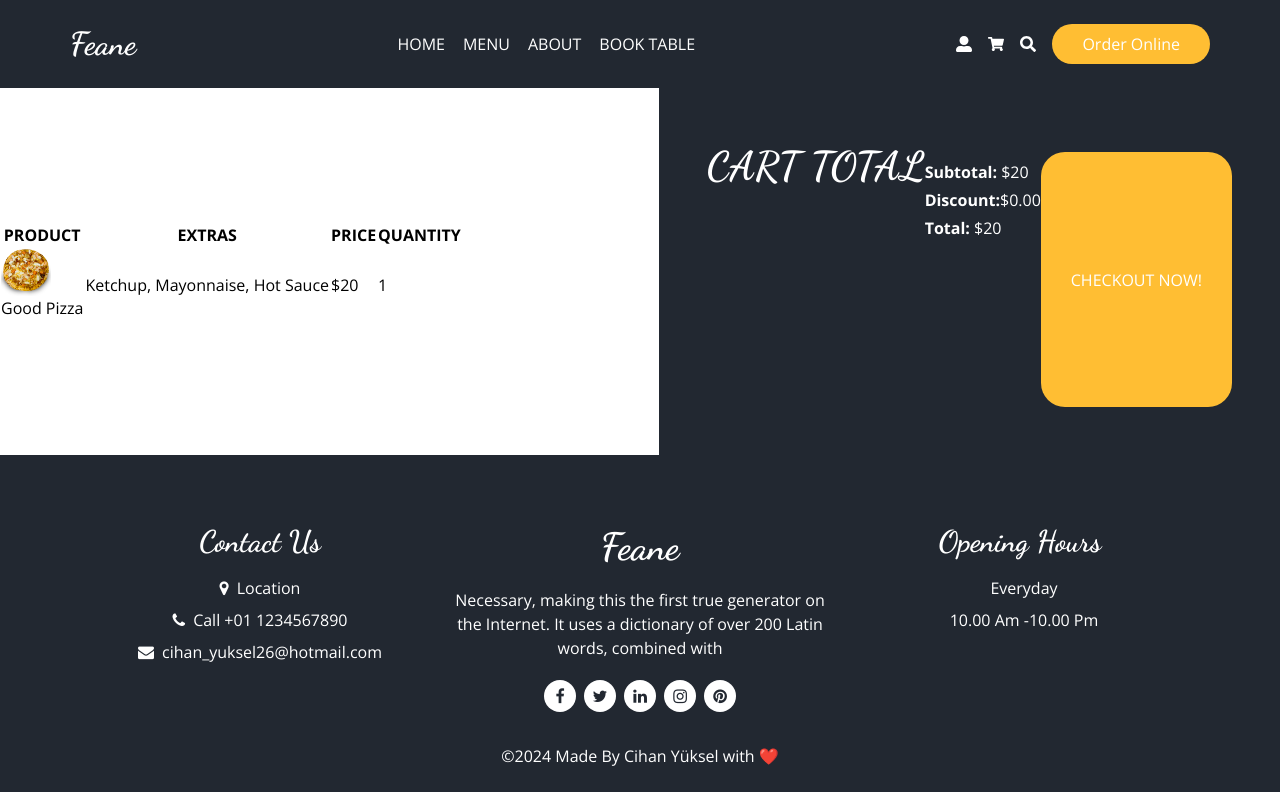
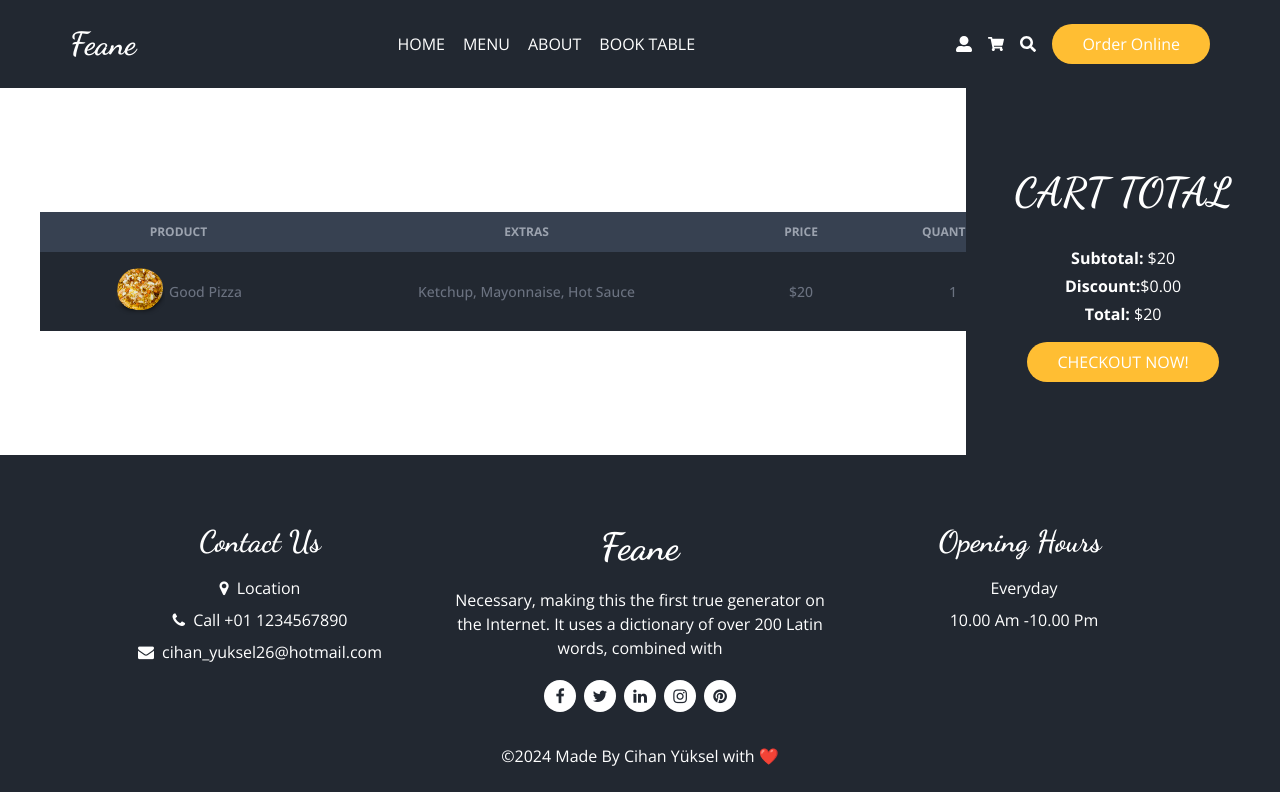
Before and after one commit to ycihan0/Food-Ordering, a Next.js app: page /cart in a window 1280 px wide. Built offline with nearby package versions, Linux system fonts and the light colour scheme.

Commit message:
cart css

```diff
--- a/components/layout/Header.jsx
+++ b/components/layout/Header.jsx
@@ -11,9 +11,11 @@
   const router = useRouter();
 
   return (
-    <div  className={`h-[5.5rem] z-50 relative ${
-      router.asPath === "/" ? "bg-transparent" : "bg-secondary"
-    }`}>
+    <div
+      className={`h-[5.5rem] z-50 relative ${
+        router.asPath === "/" ? "bg-transparent" : "bg-secondary"
+      }`}
+    >
       <div className="container mx-auto text-white flex justify-between items-center h-full">
         <Logo />
         <nav
@@ -46,10 +48,14 @@
         </nav>
         <div className="flex gap-x-4 items-center">
           <Link href="/auth/login">
-            <FaUserAlt className="hover:text-primary transition-all" />
+            <span>
+              <FaUserAlt className="hover:text-primary transition-all" />
+            </span>
           </Link>
           <Link href="/cart">
-            <FaShoppingCart className="hover:text-primary transition-all" />
+            <span>
+              <FaShoppingCart className="hover:text-primary transition-all" />
+            </span>
           </Link>
           <button>
             <FaSearch
--- a/pages/cart/index.jsx
+++ b/pages/cart/index.jsx
@@ -4,40 +4,58 @@
 const Cart = () => {
   return (
     <div className="min-h-[calc(100vh_-_433px)]">
-      <div className="flex justify-between">
-        <div className="min-h-[calc(100vh_-_433px)] flex items-center flex-1">
-          <table>
-            <thead>
+      <div className="flex justify-between items-center md:flex-row flex-col">
+        <div className="md:min-h-[calc(100vh_-_433px)] flex items-center flex-1 p-10 overflow-x-auto w-full">
+          <table className="w-full text-sm text-center text-gray-500 min-w-[1000px]">
+            <thead className="text-xs text-gray-400 uppercase bg-gray-700">
               <tr>
-                <th>PRODUCT</th>
-                <th>EXTRAS</th>
-                <th>PRICE</th>
-                <th>QUANTITY</th>
+                <th scope="col" className="py-3 px-6">
+                  PRODUCT
+                </th>
+                <th scope="col" className="py-3 px-6">
+                  EXTRAS
+                </th>
+                <th scope="col" className="py-3 px-6">
+                  PRICE
+                </th>
+                <th scope="col" className="py-3 px-6">
+                  QUANTITY
+                </th>
               </tr>
             </thead>
             <tbody>
-              <tr>
-                <td>
+              <tr className="transition-all bg-secondary border-gray-700 hover:bg-primary ">
+                <td className="py-4 px-6 font-medium whitespace-nowrap hover:text-white flex items-center gap-x-1 justify-center">
                   <Image src="/images/f1.png" alt="" width={50} height={50} />
-                  <span> Good Pizza</span>
+                  <span>Good Pizza</span>
                 </td>
-                <td>
+                <td className="py-4 px-6 font-medium whitespace-nowrap hover:text-white">
                   <span>Ketchup, Mayonnaise, Hot Sauce</span>
                 </td>
-                <td>$20</td>
-                <td>1</td>
+                <td className="py-4 px-6 font-medium whitespace-nowrap hover:text-white">
+                  $20
+                </td>
+                <td className="py-4 px-6 font-medium whitespace-nowrap hover:text-white">
+                  1
+                </td>
               </tr>
             </tbody>
           </table>
         </div>
-        <div className="bg-secondary min-h-[calc(100vh_-_433px)] flex felx-col justify-center text-white p-12">
+        <div className="bg-secondary min-h-[calc(100vh_-_433px)] flex flex-col justify-center text-white p-12 md:w-auto w-full   md:text-start !text-center">
           <Title addClass="text-[40px]">CART TOTAL</Title>
+
           <div className="mt-6">
             <b>Subtotal: </b>$20 <br />
             <b className=" inline-block my-1">Discount: </b>$0.00 <br />
             <b>Total: </b>$20
           </div>
-          <button className="btn-primary mt-4">CHECKOUT NOW!</button>
+
+          <div>
+            <button className="btn-primary mt-4 md:w-auto w-52">
+              CHECKOUT NOW!
+            </button>
+          </div>
         </div>
       </div>
     </div>
```
